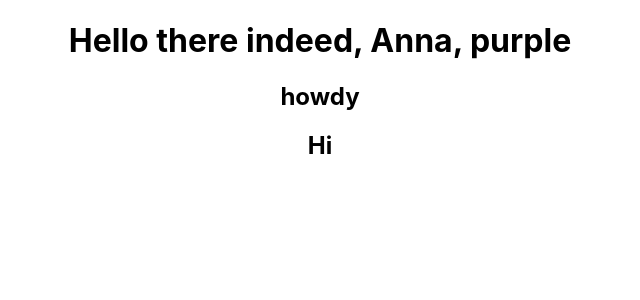
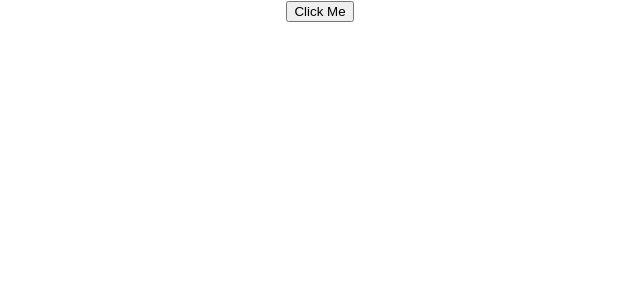
Before and after one commit to cmthecoder/basic-to-advance, a React (Create React App) app: page / in a window 1280 px wide. Shown: the top 300 px of the page, without its empty margins (320-960 px from the left). Built offline with nearby package versions, Linux system fonts and the light colour scheme.

Commit message:
test event handlers

```diff
--- a/src/App.js
+++ b/src/App.js
@@ -1,14 +1,17 @@
 import './App.css';
-import Header from './components/Header';
-import Main from './components/Main';
-import Sidebar from './components/Sidebar';
+import Btn from './components/Btn';
+// import Header from './components/Header';
+// import Main from './components/Main';
+// import Sidebar from './components/Sidebar';
 
 function App() {
   return (
     <div className="App">
-      <Header name='Anna' color='purple' />
+
+      {/* <Header name='Anna' color='purple' />
       <Main greet='howdy'/>
-      <Sidebar greet='Hi' />
+      <Sidebar greet='Hi' /> */}
+      <Btn />
     </div>
   );
 }
--- /dev/null
+++ b/src/components/Btn.jsx
@@ -0,0 +1,22 @@
+import React from 'react'
+
+const Btn = () => {
+  // const clickHandler = () => {
+  //   console.log('hey')
+  // }
+
+
+  const mouseOverHandler = () => {
+    console.log('mouse over')
+  }
+
+
+
+  return (
+    <>
+      <button onMouseOver={mouseOverHandler}>Click Me</button>
+    </>
+  )
+}
+
+export default Btn
```
